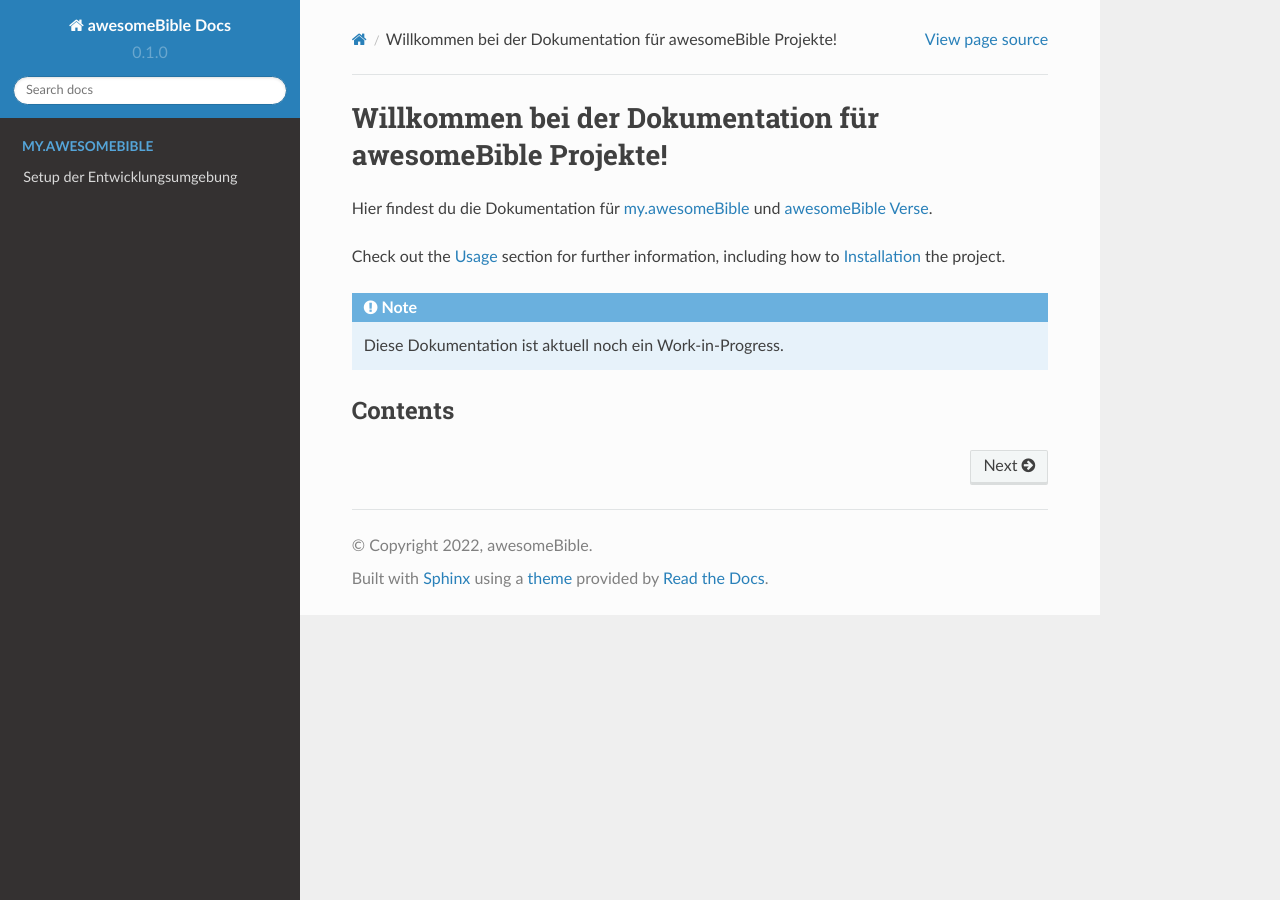
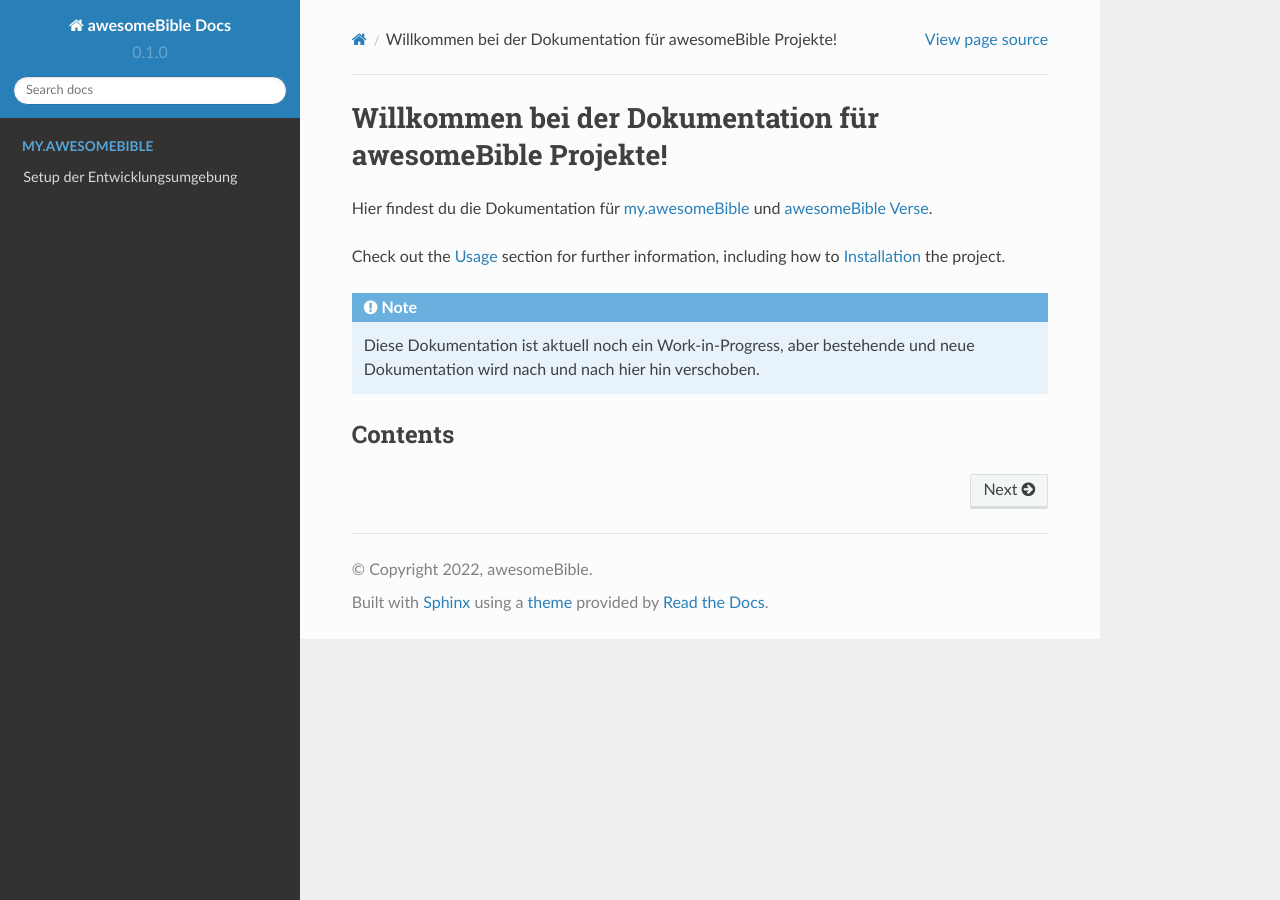
Before and after one commit to awesomebible/docs, a Sphinx documentation site: the page built from docs/source/index.rst, in a window 1280 px wide. Built offline with Sphinx 7.4.7 and the Read the Docs theme 2.0.0, drawn with Linux system fonts in a browser that asks for light colours.

Commit message:
Ergänzung hinzugefügt

```diff
--- a/docs/source/index.rst
+++ b/docs/source/index.rst
@@ -8,7 +8,7 @@
 
 .. note::
 
-   Diese Dokumentation ist aktuell noch ein Work-in-Progress.
+   Diese Dokumentation ist aktuell noch ein Work-in-Progress, aber bestehende und neue Dokumentation wird nach und nach hier hin verschoben.
 
 Contents
 --------
```
